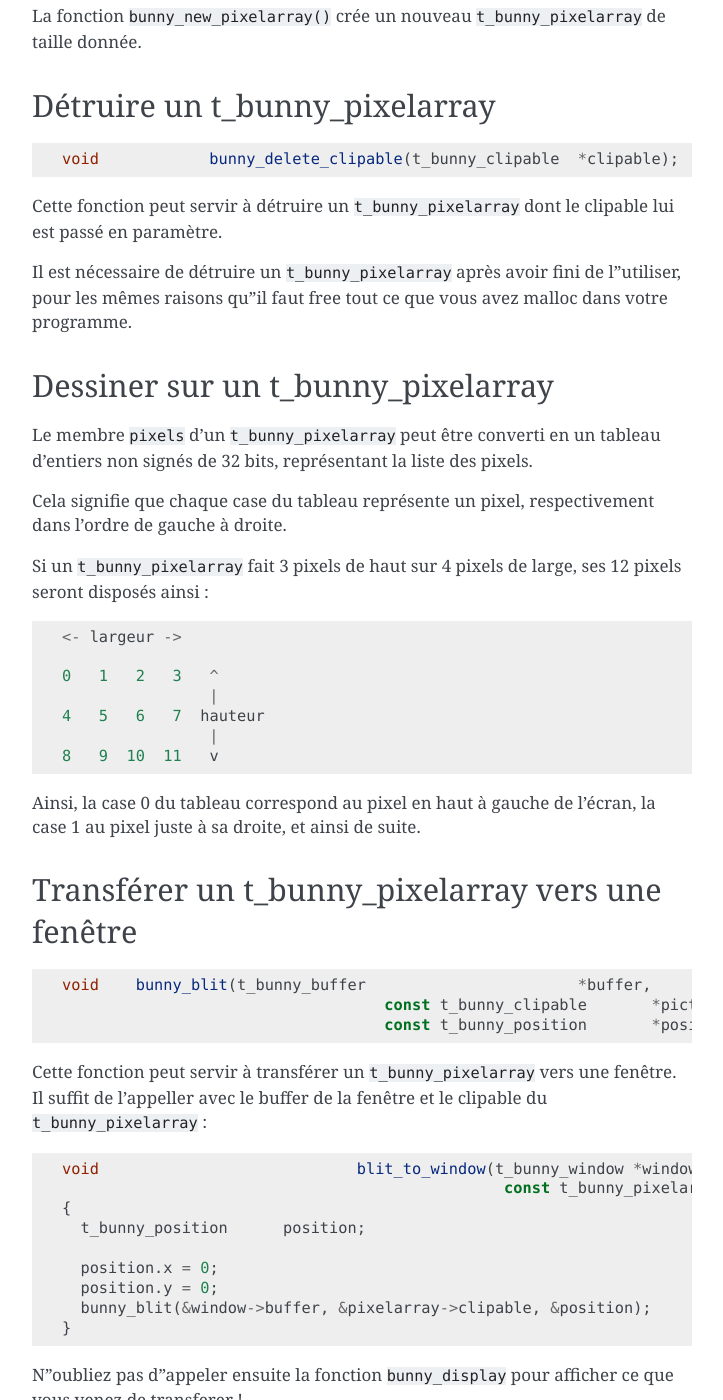
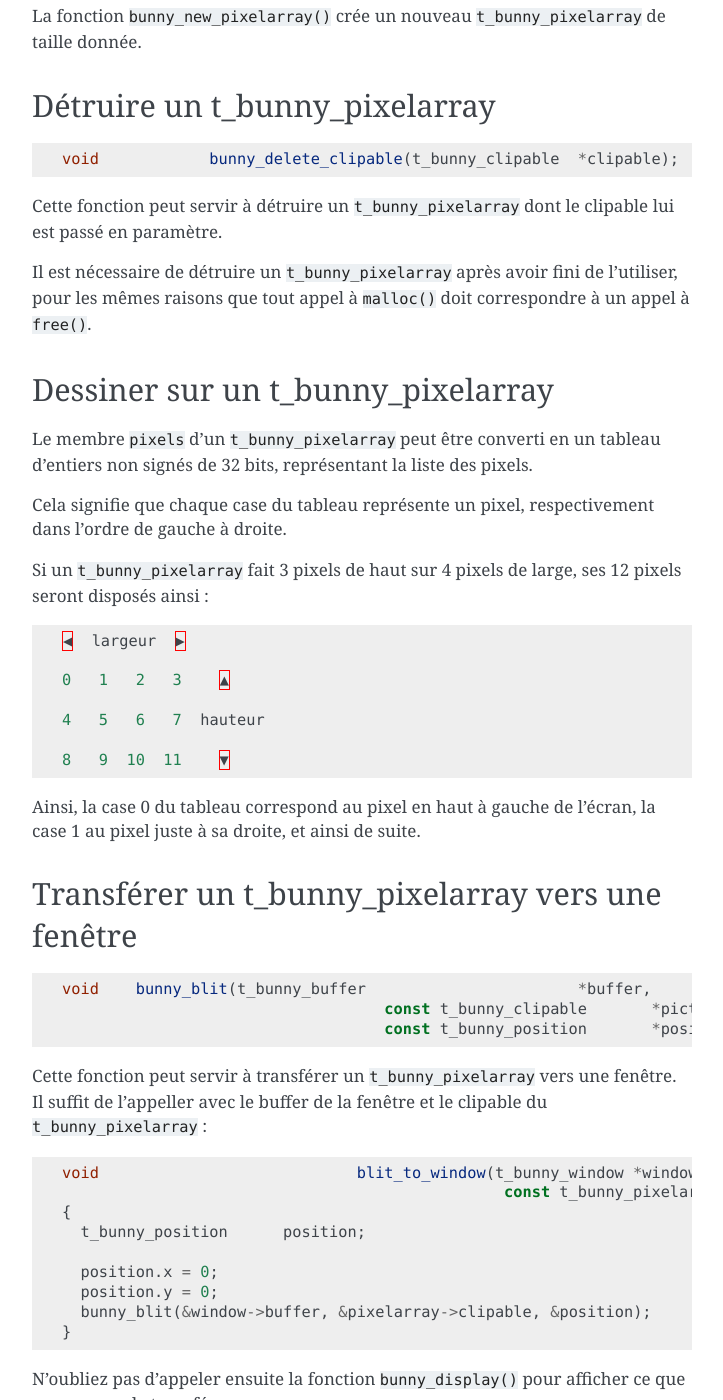
Before and after one commit to motet-a/liblapin-tutorial, a Sphinx documentation site: the page built from source/drawing.md, in a window 1280 px wide and 1400 px high, scrolled down 1616 px. Shown: the whole window, without its empty margins (388-1111 px from the left). Built offline with Sphinx 7.4.7, drawn with Linux system fonts in a browser that asks for light colours; some of the changed lines change nothing that is shown; some of the changed text lies outside the part shown.

Commit message:
Typo in drawing.md

````diff
--- a/source/drawing.md
+++ b/source/drawing.md
@@ -101,7 +101,7 @@ void		bunny_delete_clipable(t_bunny_clipable	*clipable);
 Cette fonction peut servir à détruire un `t_bunny_pixelarray` dont le clipable
 lui est passé en paramètre.
 
-Il est nécessaire de détruire un `t_bunny_pixelarray` après avoir fini de l'utiliser, pour les mêmes raisons qu'il faut free tout ce que vous avez malloc dans votre programme.
+Il est nécessaire de détruire un `t_bunny_pixelarray` après avoir fini de l’utiliser, pour les mêmes raisons que tout appel à `malloc()` doit correspondre à un appel à `free()`.
 
 ## Dessiner sur un t_bunny_pixelarray ##
 
@@ -115,13 +115,13 @@ Si un `t_bunny_pixelarray` fait 3 pixels de haut sur 4 pixels de large,
 ses 12 pixels seront disposés ainsi :
 
 ```
-<- largeur ->
+◀  largeur  ▶
 
-0   1   2   3   ^
-                |
+0   1   2   3    ▲
+
 4   5   6   7  hauteur
-                |
-8   9  10  11   v
+
+8   9  10  11    ▼
 ```
 
 Ainsi, la case 0 du tableau correspond au pixel en haut
@@ -153,7 +153,7 @@ void				blit_to_window(t_bunny_window *window,
 }
 ```
 
-N'oubliez pas d'appeler ensuite la fonction `bunny_display` pour afficher ce que vous venez de transferer !
+N’oubliez pas d’appeler ensuite la fonction `bunny_display()` pour afficher ce que vous venez de transférer.
 
 [Voir le fichier][blit.c]
 
````
